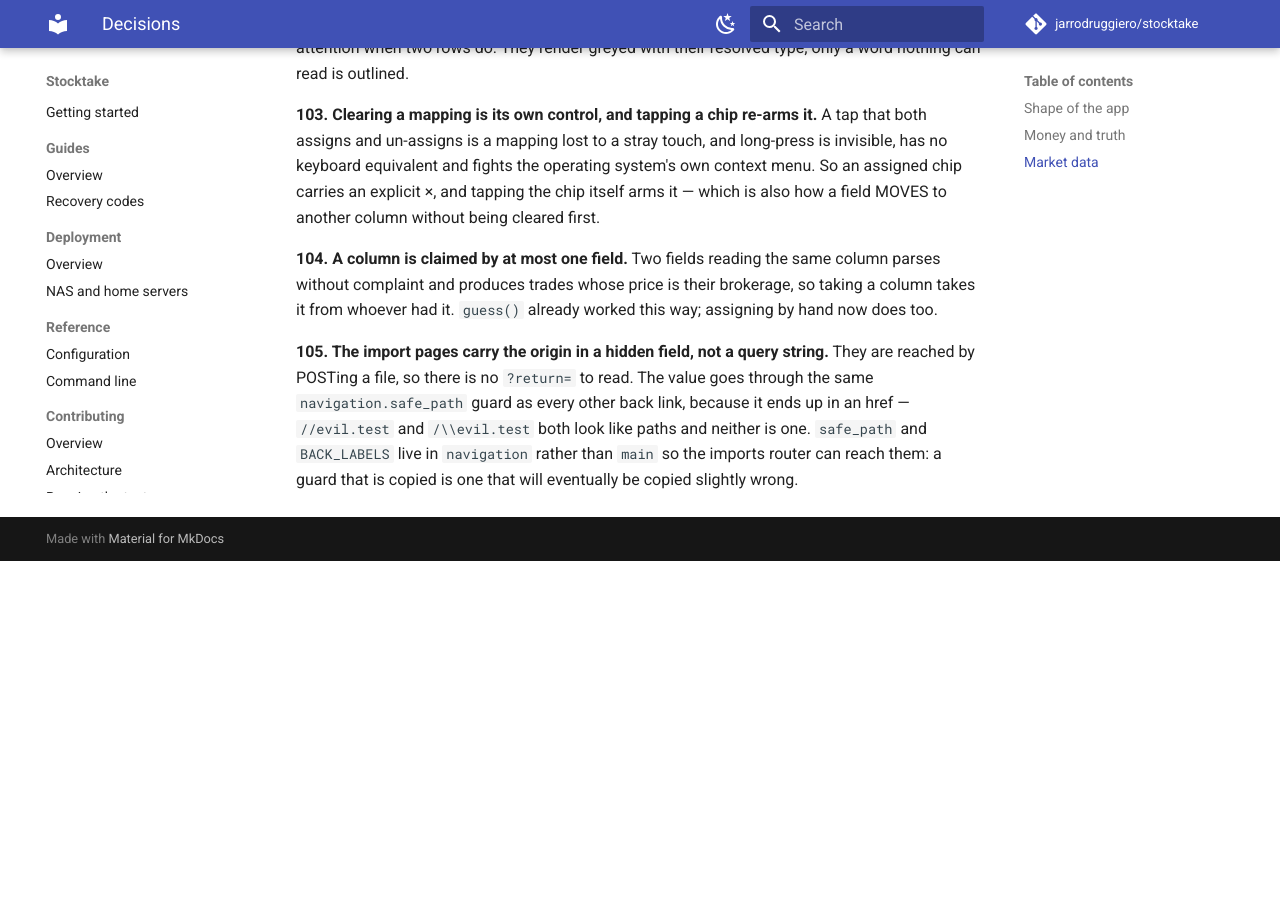
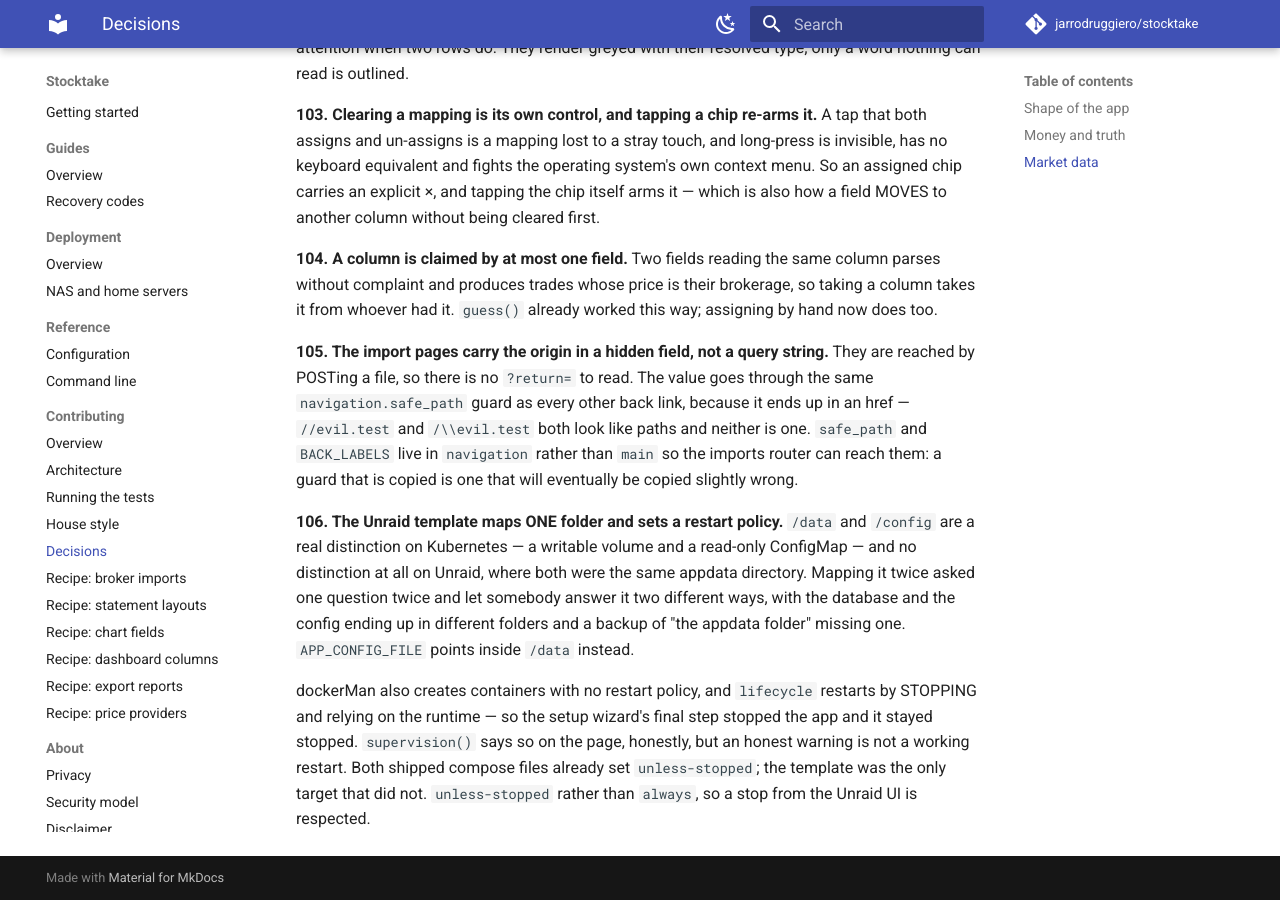
Before and after one commit to jarrodruggiero/stocktake, an MkDocs documentation site: the page built from docs/contributing/decisions.md, in a window 1280 px wide and 900 px high, scrolled down 14940 px. Built offline with MkDocs 1.6.1 and Material for MkDocs 9.7.7, drawn with Linux system fonts in a browser that asks for light colours; comment, search, counter and statistics services are not loaded; before the commit the page ends 15501 px from its top, so only the background shows below that.

Commit message:
Unraid: one mount, and a restart policy
Two mounts pointed at the same appdata folder. /data and /config are a real
distinction on Kubernetes - a writable volume and a read-only ConfigMap - and
none at all here, so the template asked one question twice and let it be
answered two different ways. APP_CONFIG_FILE points inside /data now.
Verified by running the image with one mount as 99:100: boots, serves, and the
wizard can write its config there.

dockerMan creates containers with NO restart policy, and lifecycle restarts by
stopping and relying on the runtime, so the wizard's last step stopped the app
and it stayed stopped. Measured both ways:

  no policy                  policy=no              running=false  exit=0
  restart=unless-stopped     policy=unless-stopped  running=true   restarts=1
                             healthz after the stop: HTTP 200

unless-stopped rather than always, so a stop from the Unraid UI is respected.
Both shipped compose files already set it; the template was the only target
that did not.

Two guards added, since nothing tested this file: APP_CONFIG_FILE must live
under a mounted path, and the template must carry a restart policy that is not
'always'. Both mutation-checked.

Co-Authored-By: Claude Opus 5 <noreply@anthropic.com>

```diff
--- a/docs/contributing/decisions.md
+++ b/docs/contributing/decisions.md
@@ -733,3 +733,19 @@ other back link, because it ends up in an href — `//evil.test` and
 `BACK_LABELS` live in `navigation` rather than `main` so the imports router can
 reach them: a guard that is copied is one that will eventually be copied
 slightly wrong.
+
+**106. The Unraid template maps ONE folder and sets a restart policy.**
+`/data` and `/config` are a real distinction on Kubernetes — a writable volume
+and a read-only ConfigMap — and no distinction at all on Unraid, where both
+were the same appdata directory. Mapping it twice asked one question twice and
+let somebody answer it two different ways, with the database and the config
+ending up in different folders and a backup of "the appdata folder" missing
+one. `APP_CONFIG_FILE` points inside `/data` instead.
+
+dockerMan also creates containers with no restart policy, and `lifecycle`
+restarts by STOPPING and relying on the runtime — so the setup wizard's final
+step stopped the app and it stayed stopped. `supervision()` says so on the
+page, honestly, but an honest warning is not a working restart. Both shipped
+compose files already set `unless-stopped`; the template was the only target
+that did not. `unless-stopped` rather than `always`, so a stop from the Unraid
+UI is respected.
```
Also changed, not shown: deploy/nas/unraid/README.md (+3 -1 lines), 2 other files.
